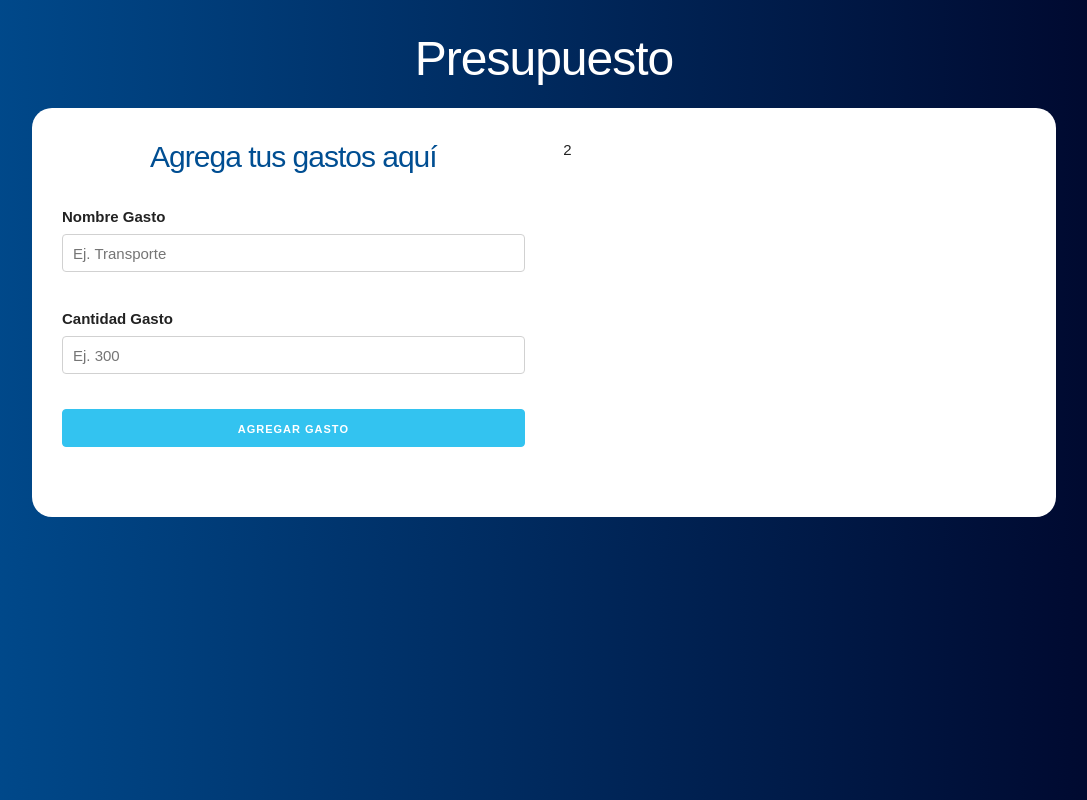
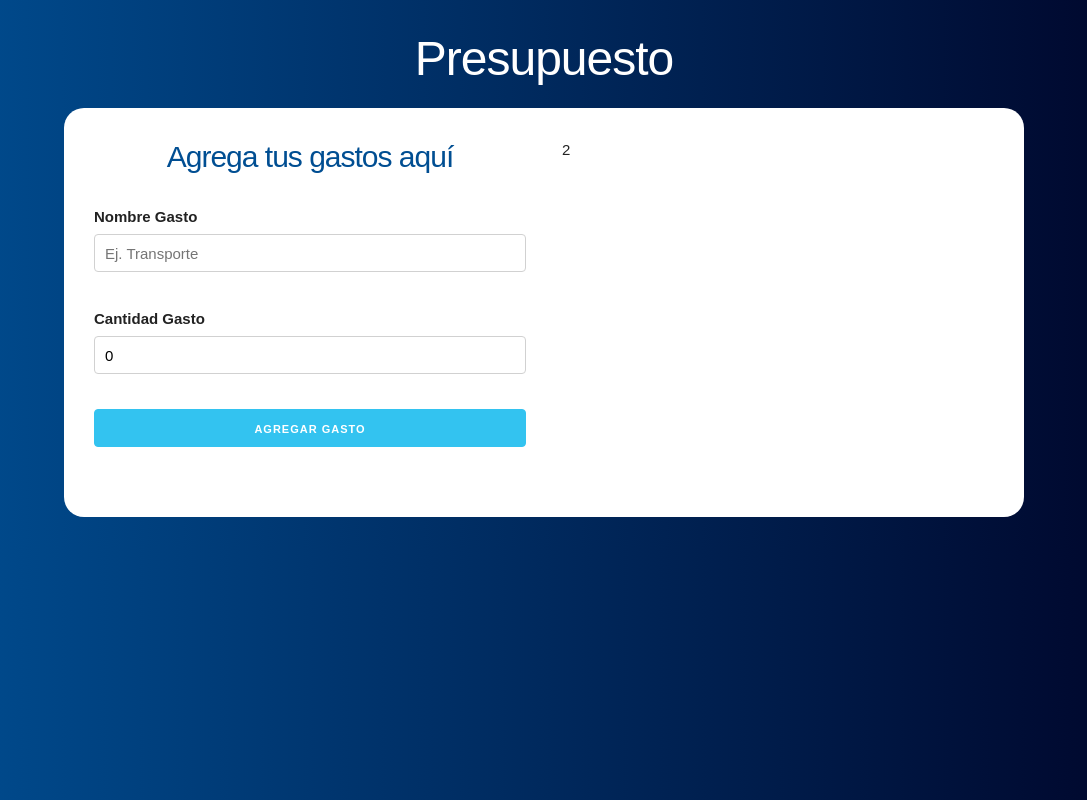
Before and after one commit to maru8605/presupuesto, a React (Create React App) app: page / in a window 1280 px wide. Both pictures are taken after typing "5" into the empty fields and a click on the input "definir presupuesto". Shown: the whole page, without its empty margins (96-1183 px from the left). Built offline with nearby package versions, Linux system fonts and the light colour scheme.

Commit message:
formulario de gastos

```diff
--- a/src/App.js
+++ b/src/App.js
@@ -9,7 +9,7 @@ function App() {
   const [verpregunta, setPregunta] = useState(true);
 
   return (
-    <div className0='container'>
+    <div className='container'>
       <header>
         <h1>Presupuesto</h1>
         <div className='contenido-principal contenido'>
--- a/src/Formulario.js
+++ b/src/Formulario.js
@@ -1,8 +1,26 @@
-import React from 'react'
+import {useState} from 'react';
 
 const Formulario = () => {
+
+
+    const [nombre, guardarNombre] = useState('');
+    const [cantidad, guardarCantidad] = useState(0);
+
+    const agregarGastos = e =>{
+        e.preventDefault();
+
+        //validar
+
+        //construir el gasto
+
+        //pasar gasto a componente principal.
+
+        //reset del form
+    }
     return (
-        <form>
+        <form
+            onSubmit={agregarGastos}
+        >
             <h2>Agrega tus gastos aquí</h2>
 
             <div className='campo'>
@@ -10,14 +28,18 @@ const Formulario = () => {
                 <input
                 type='text'
                 className='u-full-width'
-                placeholder='Ej. Transporte'/>
+                placeholder='Ej. Transporte'
+                value={nombre}
+                onChange={ e => guardarNombre(e.target.value) }/>
             </div>
             <div className='campo'>
                 <label>Cantidad Gasto</label>
                 <input
                 type='number'
                 className='u-full-width'
-                placeholder='Ej. 300'/>
+                placeholder='Ej. 300'
+                value={cantidad}
+                onChange={ e => guardarCantidad(parseInt(e.target.value, 10) ) }/>
             </div>
             <input
             type='submit'
--- a/src/index.css
+++ b/src/index.css
@@ -19,7 +19,6 @@ header {
   background-color: white;
   padding: 30px;
   border-radius: 20px;
-  margin: 0 10%;
 }
 .presupuesto p {
   margin-bottom: 0;
```
